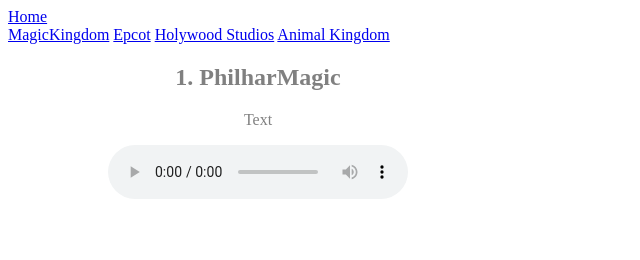
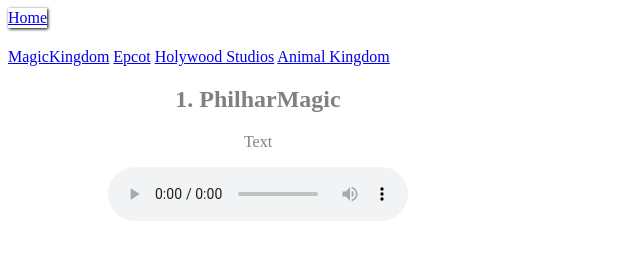
Before and after one commit to Firetepig312/Firetepig312.github.io, a plain HTML site: page MagicKingdom/Fantasyland/current/Fantasyland.html in a window 1280 px wide. Shown: the whole page, without its empty margins (0-640 px from the left). Drawn offline with Linux system fonts and the light colour scheme.

Commit message:
Update styles.css

```diff
--- a/styles.css
+++ b/styles.css
@@ -150,3 +150,23 @@ img {
     margin-right: 600px;
     position: relative;
     }
+
+.homeheader {
+    height: 40px;
+    background-color:rgba(184,16,16,0);
+    line-height: 20px;
+}
+
+.body {
+    background-color: #754a4a;
+}
+
+.button {
+    display: inline-block;
+    background-color: rgba(131,154,175,0);
+    box-shadow:1px 1px 3px 0 #000;
+    outline-color: #fff;
+    outline-offset: 0px;
+    outline-style: none;
+    outline-width: 3px;
+}
```
